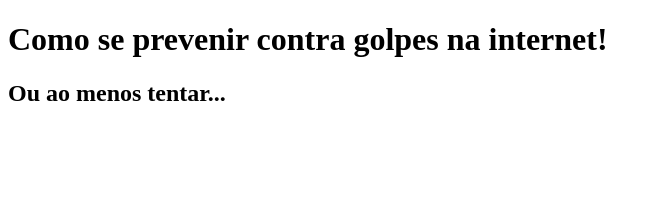
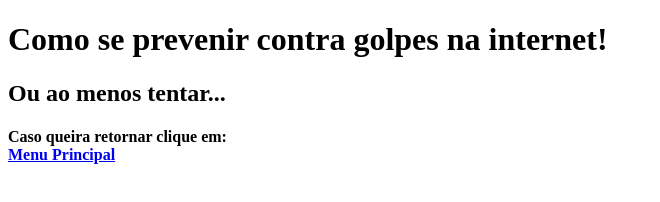
Before and after one commit to DevIsper/HTML, a plain HTML site: page prevencao.html in a window 1280 px wide. Shown: the whole page, without its empty margins (0-660 px from the left). Drawn offline with Linux system fonts and the light colour scheme.

Commit message:
Adição do link de retorno ao menu no prevencao.

```diff
--- a/prevencao.html
+++ b/prevencao.html
@@ -16,6 +16,8 @@
         Ou ao menos tentar...
     </h2>
 
+    <h4>Caso queira retornar clique em: <br />
+        <a href="./index.html"> Menu Principal</a> </h4>
 
 </body>
 
```
